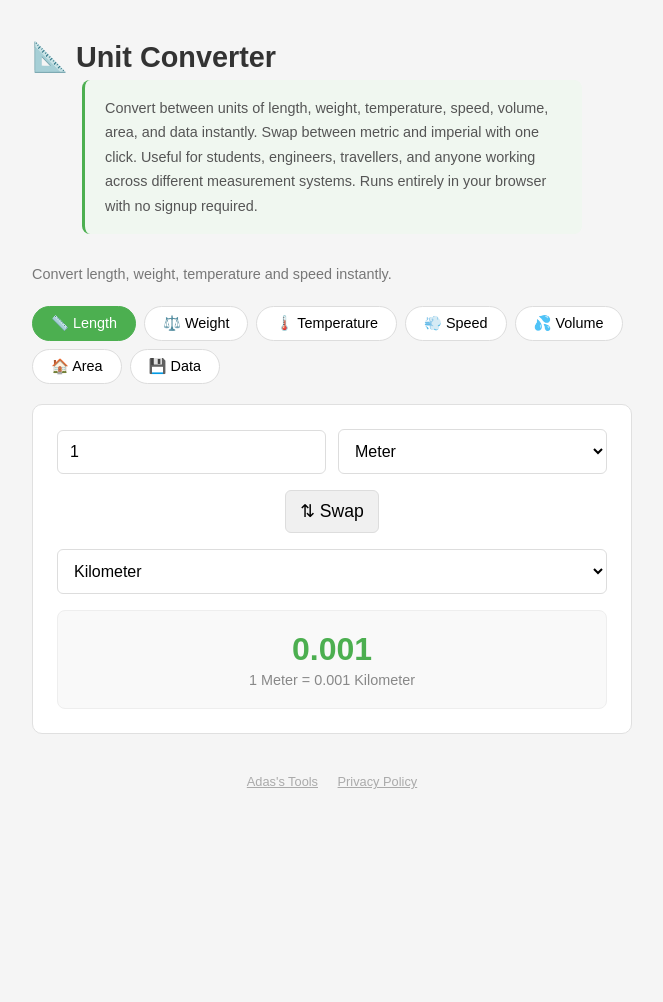
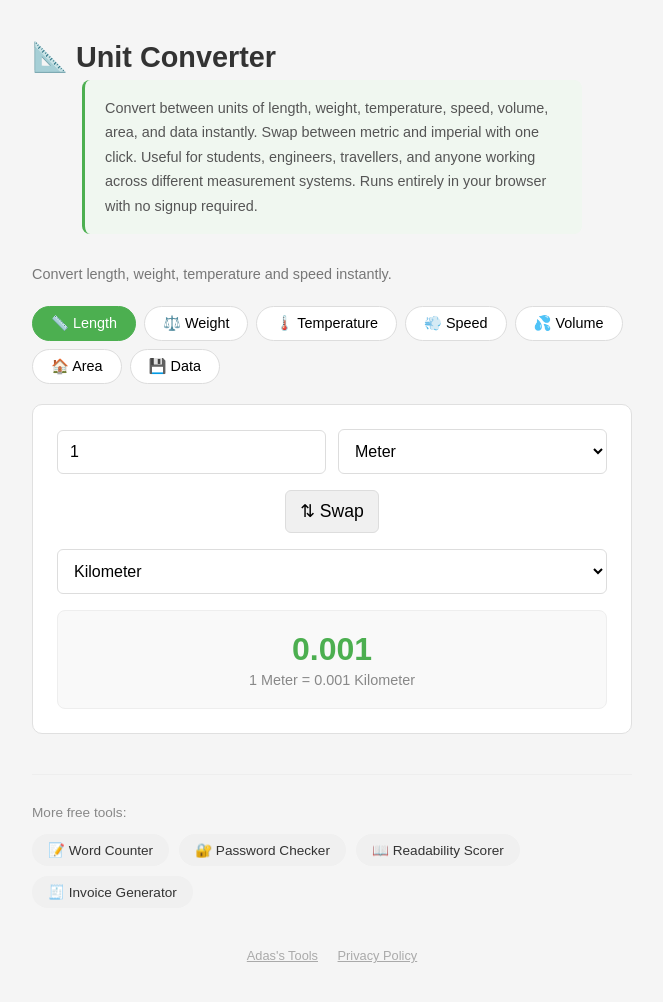
Before and after one commit to darthadas/unit-converter, a plain HTML site: page index.html in a window 1280 px wide. Shown: the whole page, without its empty margins (308-971 px from the left). Before the commit the page ends 829 px from the top, so only its background shows below. Drawn offline with Linux system fonts and the light colour scheme.

Commit message:
Update index.html

```diff
--- a/index.html
+++ b/index.html
@@ -154,6 +154,45 @@ your browser with no signup required.
       <div class="result-label" id="resultLabel"></div>
     </div>
   </div>
+
+  <div style="
+  max-width: 600px;
+  margin: 40px auto 0;
+  padding-top: 30px;
+  border-top: 1px solid #eee;
+">
+  <p style="
+    font-size: 0.85rem;
+    color: #888;
+    margin-bottom: 14px;
+  ">More free tools:</p>
+  <div style="display: flex; gap: 10px; flex-wrap: wrap;">
+    <a href="https://darthadas.github.io/word-counter/"
+       style="padding: 8px 16px; background: #f0f0f0;
+              border-radius: 20px; font-size: 0.85rem;
+              color: #333; text-decoration: none;">
+      📝 Word Counter
+    </a>
+    <a href="https://darthadas.github.io/password-checker/"
+       style="padding: 8px 16px; background: #f0f0f0;
+              border-radius: 20px; font-size: 0.85rem;
+              color: #333; text-decoration: none;">
+      🔐 Password Checker
+    </a>
+    <a href="https://darthadas.github.io/readability-scorer/"
+       style="padding: 8px 16px; background: #f0f0f0;
+              border-radius: 20px; font-size: 0.85rem;
+              color: #333; text-decoration: none;">
+      📖 Readability Scorer
+    </a>
+    <a href="https://darthadas.github.io/invoice-generator/"
+       style="padding: 8px 16px; background: #f0f0f0;
+              border-radius: 20px; font-size: 0.85rem;
+              color: #333; text-decoration: none;">
+      🧾 Invoice Generator
+    </a>
+  </div>
+</div>
 
   <footer>
     <a href="https://darthadas.github.io">Adas's Tools</a>
```
